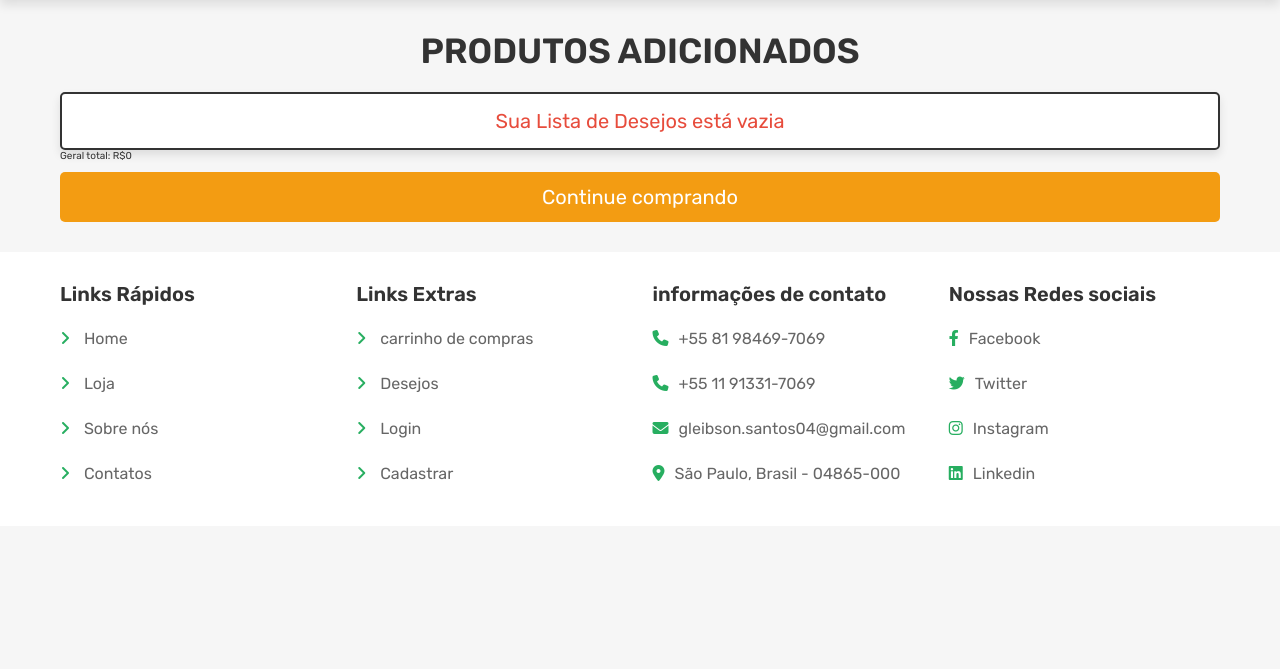
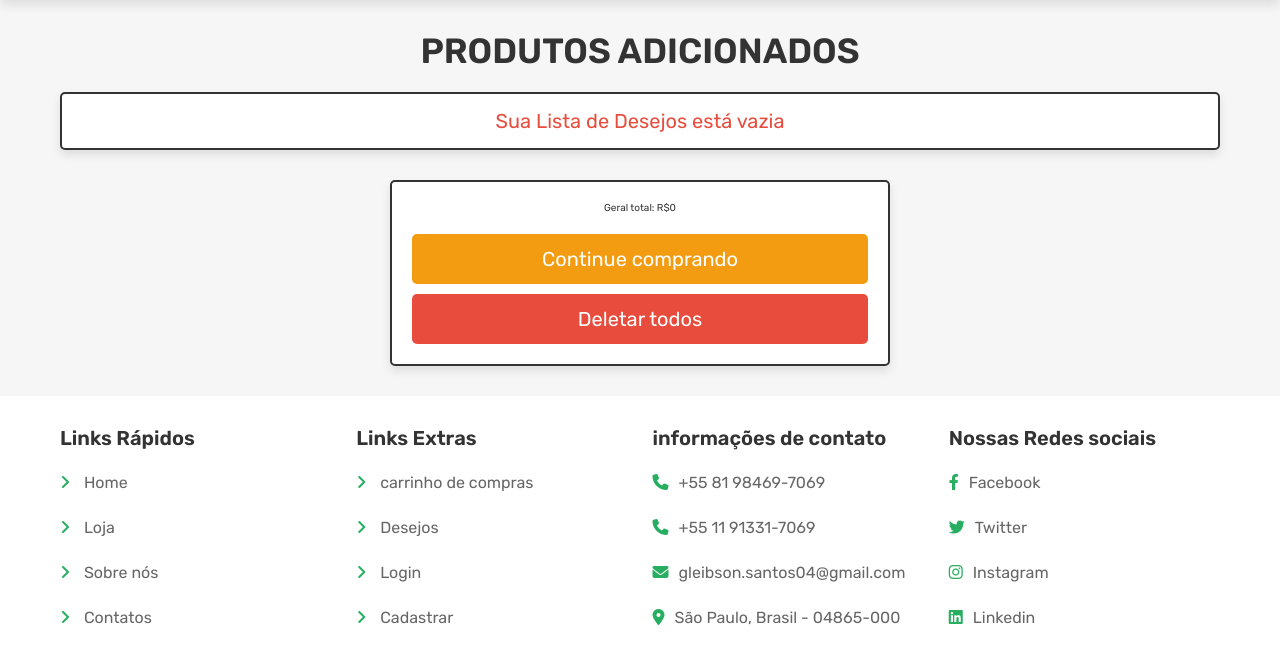
Before and after one commit to programer-Glei/Pjt_Quitanda, a PHP site: page /wishlist.php in a window 1280 px wide. Shown: the part 69-738 px from the top of the page. Run offline with PHP 8.4, Linux system fonts and the light colour scheme; the visitor is signed in with stand-in values (Sample User, id 1); data that the repository does not hold is empty; some libraries are stand-ins or nearby versions.

Commit message:
proximo comit

```diff
--- a/css/estilo.css
+++ b/css/estilo.css
@@ -1126,6 +1126,7 @@ section {
   margin-top: 0;
 }
 
+/*wishlist*/
 .wishlist .box-container {
   display: -ms-grid;
   display: grid;
@@ -1212,6 +1213,23 @@ section {
   color: #333;
   border: 0.2rem solid #333;
   width: 100%;
+}
+
+.wishlist .wishlist-total {
+  max-width: 50rem;
+  margin: 0 auto;
+  margin-top: 3rem;
+  padding: 2rem;
+  text-align: center;
+  border: 0.2rem solid #333;
+  background-color: #fff;
+  -webkit-box-shadow: 0 0.5rem 1rem rgba(0, 0, 0, 0.1);
+          box-shadow: 0 0.5rem 1rem rgba(0, 0, 0, 0.1);
+  border-radius: 0.5rem;
+}
+
+.wishlist .wishlist-total p {
+  margin-bottom: 2rem;
 }
 
 /* footer - rodapé */
--- a/css/estilo.scss
+++ b/css/estilo.scss
@@ -994,6 +994,7 @@ section{
     }
 }
 
+/*wishlist*/
 .wishlist{
     .box-container{
         @include grid(35rem);
@@ -1067,6 +1068,22 @@ section{
                 border: $border;
                 width: 100%;
             }
+        }
+    }
+
+    .wishlist-total{
+        max-width: 50rem;
+        margin: 0 auto;
+        margin-top: 3rem;
+        padding: 2rem;
+        text-align: center;
+        border: $border;
+        background-color: $--white;
+        box-shadow: $box-shadow;
+        border-radius: 0.5rem;
+
+        p{
+            margin-bottom: 2rem;
         }
     }
 }
--- a/wishlist.php
+++ b/wishlist.php
@@ -95,6 +95,7 @@ if(isset($_POST['add_to_cart'])){
         <div class="wishlist-total">
             <p>Geral total: <span>R$<?= $grand_total;?></span></p>
             <a href="shpo.php" class="option-btn">Continue comprando</a>
+            <a href="wishlist.php?delete_all" class="delete-btn">Deletar todos</a>
         </div>
     </section>
     <?php include 'footer.php'; ?>
```
Also changed, not shown: shop.php (+4 -4 lines), 1 other file.
